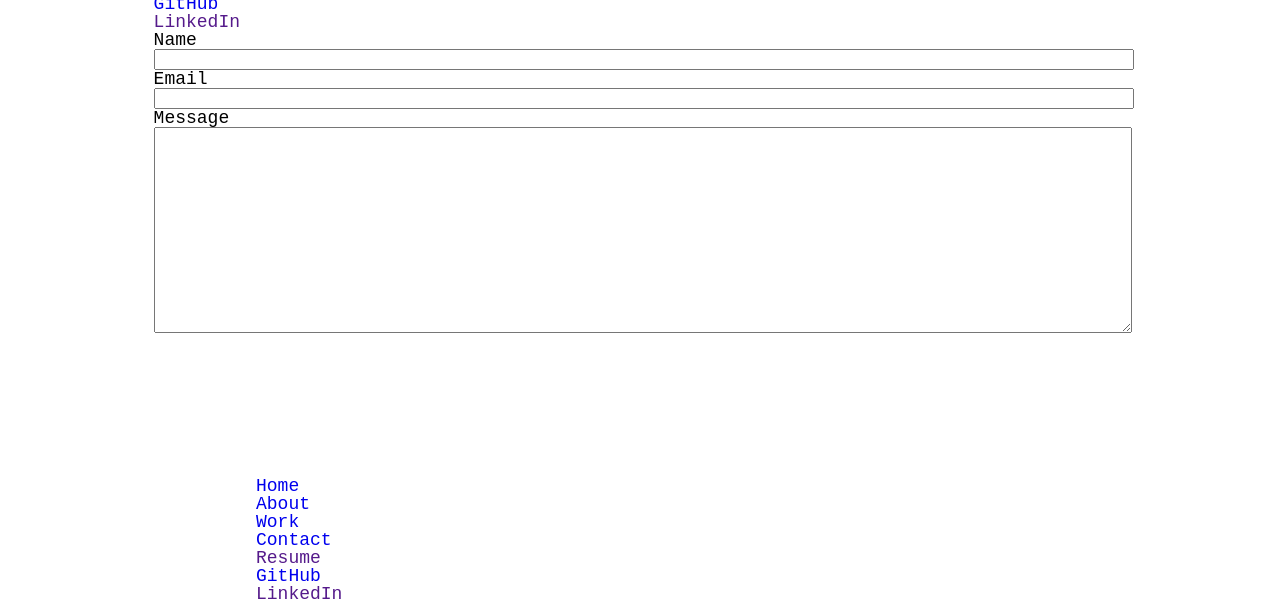
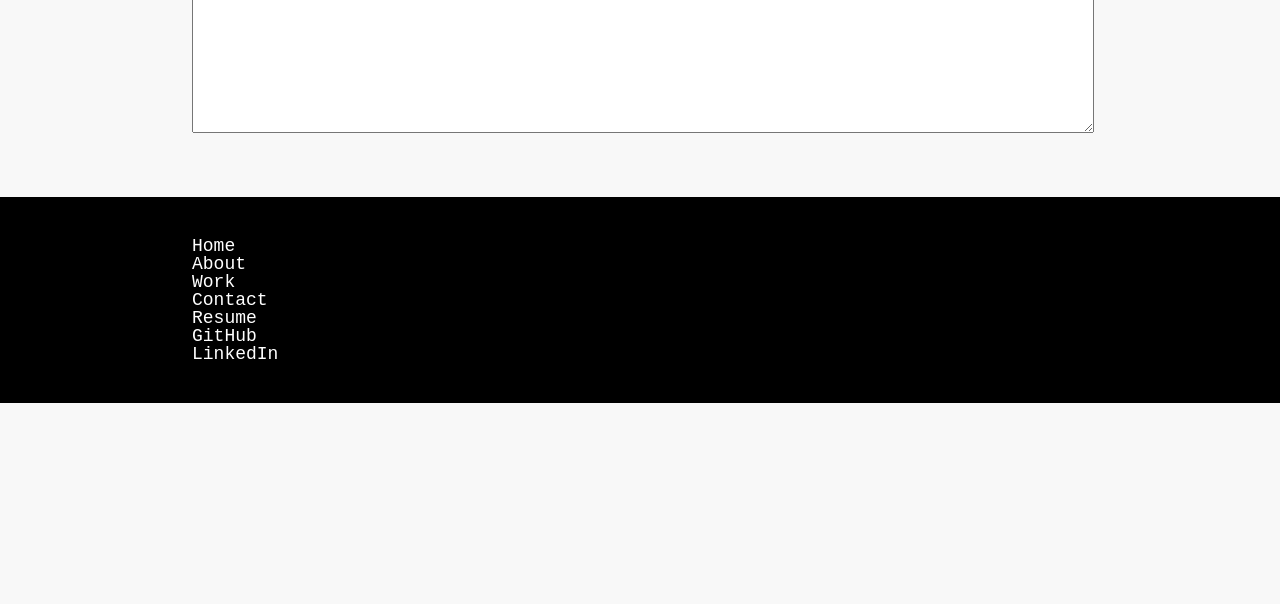
Before and after one commit to JoshuaSCook/Web_Portfolio, a plain HTML site: page index.html in a window 1280 px wide. Shown: the part 3063-3667 px from the top of the page. After the commit the page ends 3466 px from the top, so only its background shows below. Drawn offline with nearby package versions, Linux system fonts and the light colour scheme.

Commit message:
tweaked some minor layout details.

```diff
--- a/assets/css/style.css
+++ b/assets/css/style.css
@@ -1,5 +1,6 @@
 body {
     font-family: monospace;
+    background-color: #F8F8F8;
 }
 header {
     width: 100%;
@@ -15,7 +16,7 @@ header * {
 nav {
     position: fixed;
     top: 40px;
-    right: 20%;
+    right: 15%;
 }
 nav ul li {
     display: inline;
@@ -35,12 +36,12 @@ nav ul li {
     padding-top: 40%;
 }
 main {
-    padding-left: 12%;
-    padding-right: 12%;
+    padding-left: 15%;
+    padding-right: 15%;
 }
 section {
     padding-top: 80px;
-    padding-bottom: 144px;
+    padding-bottom: 64px;
 }
 #about a {
     display: block;
@@ -50,8 +51,8 @@ section {
     background-size: 100% 100%;
     width: 300px;
     height: 300px;
-    margin-right: 20px;
-    margin-bottom: 20px;
+    margin-right: 10px;
+    margin-bottom: 10px;
 }
 .rollover-content {
     position: relative;
@@ -131,8 +132,14 @@ textarea {
     height: 200px;
 }
 footer {
-    padding-left: 20%;
-    padding-right: 20%;
+    background-color: black;
+    padding-top: 40px;
+    padding-bottom: 40px;
+    padding-left: 15%;
+    padding-right: 15%;
+}
+footer * {
+    color: white;
 }
 #burgerfi {
     background-image: url(../images/burgerfi.jpg)
--- a/index.html
+++ b/index.html
@@ -95,7 +95,7 @@
                         <div class="rollover-content">
                             <h2 class="project-name">Helvetica</h2>
                             <p class="description">A typographic arrangement,
-                            constructed with CSS. Layout design by
+                            constructed with CSS. Layout design based on work by
                             blakeallendesign.com.</p>
                             <a href="https://github.com/JoshuaSCook/Helvetica" class="github-link">GitHub</a>
                             <a href="https://joshuascook.github.io/Helvetica/" class="project-link">Visit Site</a>
@@ -137,7 +137,7 @@
                         <div class="rollover-content">
                             <h2 class="project-name">Cosmic Cafe</h2>
                             <p class="description">Website for a fictitious
-                            coffee shop.</p>
+                            cosmic themed coffee shop.</p>
                             <a href="https://github.com/JoshuaSCook/Cosmic_Cafe" class="github-link">GitHub</a>
                             <a href="https://joshuascook.github.io/Cosmic_Cafe/" class="project-link">Visit Site</a>
                         </div>
```
